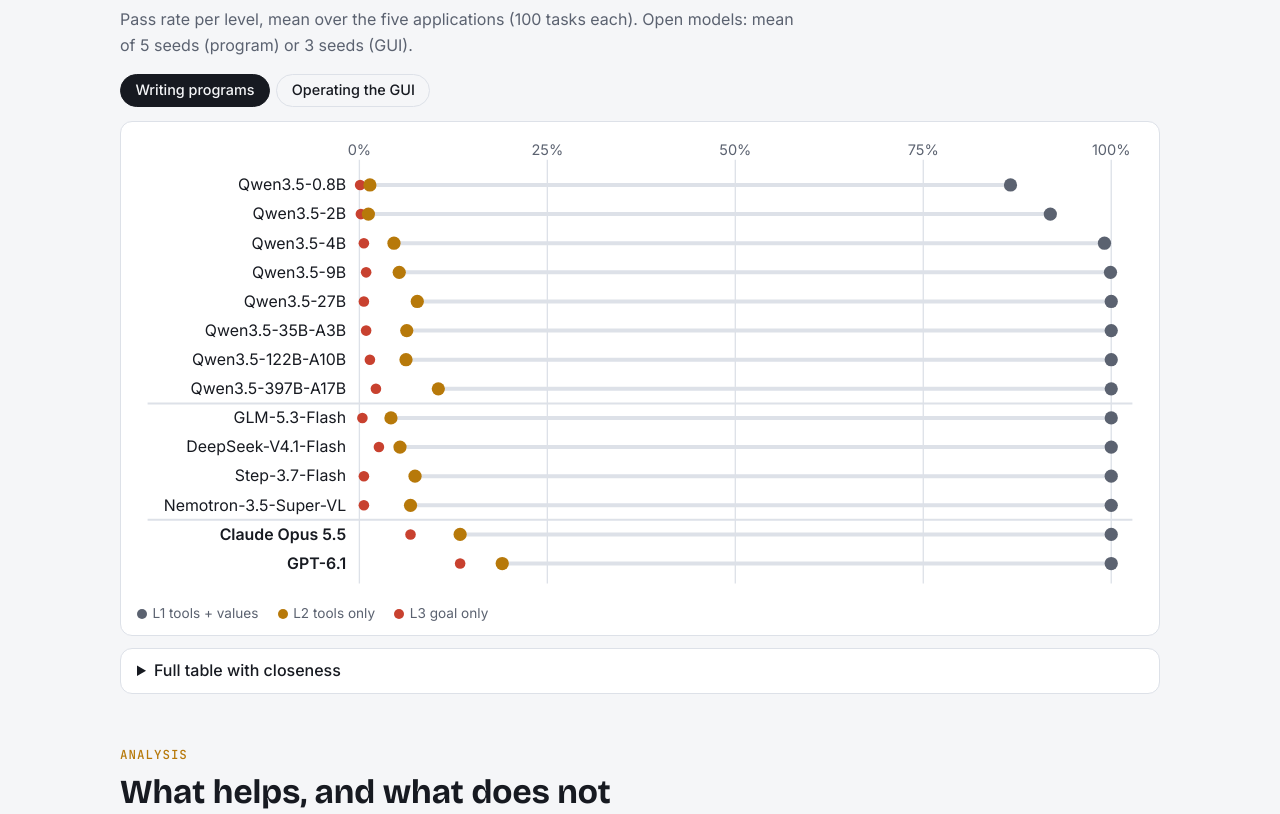
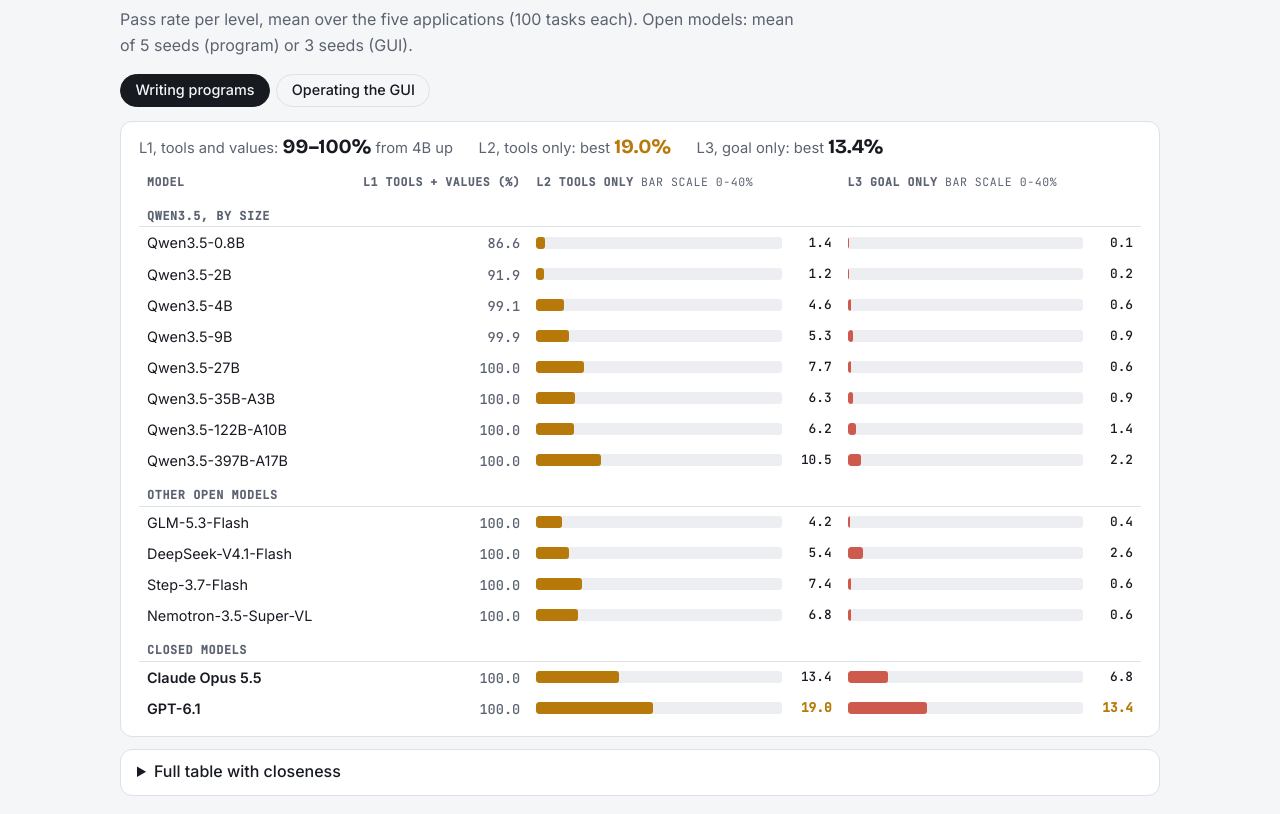
Before and after one commit to uservan/GoldiBench, a plain HTML site: page index.html in a window 1280 px wide. Shown: the part 2234-3048 px from the top of the page. Drawn offline with nearby package versions, Linux system fonts and the light colour scheme.

Commit message:
Page: results as a bar table (L1 values, L2 / L3 bars on a zoomed scale, grouped by family)

```diff
--- a/index.html
+++ b/index.html
@@ -110,7 +110,26 @@ figcaption { font: 500 .74rem/1.2 var(--font-data); color: var(--muted); margin-
 .tabs { display: flex; gap: .4rem; flex-wrap: wrap; margin: .4rem 0 .9rem; }
 .tabs button { font: 500 .9rem/1 var(--font-body); padding: .5rem .9rem; border-radius: 999px; border: 1px solid var(--line); background: transparent; color: var(--ink); cursor: pointer; }
 .tabs button[aria-selected="true"] { background: var(--ink); color: var(--bg); border-color: var(--ink); }
-.cliff { padding: 14px 16px 10px; overflow-x: auto; }
+.cliff { padding: 14px 18px 12px; overflow-x: auto; }
+.cliffnote { display: flex; gap: .4rem 1.6rem; flex-wrap: wrap; align-items: baseline; margin: 0 0 .9rem; font-size: .92rem; color: var(--muted); }
+.cliffnote b { font: 700 1.25rem/1 var(--font-display); color: var(--ink); }
+.cliffnote b.l2 { color: var(--gold); }
+.bars { width: 100%; min-width: 600px; border-collapse: collapse; }
+.bars th { font: 600 .72rem/1.2 var(--font-data); color: var(--muted); letter-spacing: .05em; text-transform: uppercase; text-align: left; padding: 0 8px 8px; border: 0; }
+.bars td { padding: 4px 8px; border: 0; vertical-align: middle; }
+.bars tr.grp td { font: 600 .74rem/1 var(--font-data); color: var(--muted); letter-spacing: .05em; text-transform: uppercase; padding-top: 14px; border-bottom: 1px solid var(--line); }
+.bars td.m { white-space: nowrap; font-size: .9rem; width: 13.5rem; }
+.bars tr.closed td.m { font-weight: 600; }
+.bars td.l1 { width: 8rem; }
+.l1v { font: 500 .85rem/1 var(--font-data); font-variant-numeric: tabular-nums; color: var(--muted); }
+.bar { display: flex; align-items: center; gap: 8px; }
+.bar .track { flex: 1; height: 12px; border-radius: 3px; background: color-mix(in srgb, var(--line) 55%, transparent); position: relative; overflow: hidden; }
+.bar .fill { position: absolute; inset: 0 auto 0 0; border-radius: 3px; }
+.bar .v { font: 500 .8rem/1 var(--font-data); font-variant-numeric: tabular-nums; min-width: 2.6rem; text-align: right; color: var(--ink); }
+.bar .v.best { color: var(--gold); font-weight: 700; }
+.l1 .fill { background: var(--muted); opacity: .55; } .l2 .fill { background: var(--gold); } .l3 .fill { background: var(--over); opacity: .85; }
+.scalehint { font: 400 .72rem/1 var(--font-data); color: var(--muted); }
+.bars .short { display: none; }
 .cliff svg { width: 100%; min-width: 560px; height: auto; display: block; }
 .cliff text { font-family: var(--font-body); }
 .legend { display: flex; gap: 1.2rem; flex-wrap: wrap; font-size: .85rem; color: var(--muted); margin: .4rem 0 0; }
@@ -173,6 +192,16 @@ footer { padding-block: 3rem 2.5rem; color: var(--muted); font-size: .85rem; }
   .apps { grid-template-columns: repeat(2, minmax(0, 1fr)); }
   .findings { grid-template-columns: 1fr; }
   .row { grid-template-columns: repeat(2, minmax(0, 1fr)); }
+}
+@media (max-width: 680px) {
+  .bars { min-width: 0; }
+  .bars td, .bars th { padding-left: 4px; padding-right: 4px; }
+  .bars td.m { width: auto; font-size: .76rem; white-space: normal; }
+  .bars td.l1 { width: 2.6rem; }
+  .bars th { font-size: .62rem; }
+  .scalehint { display: none; }
+  .bars .full { display: none; } .bars .short { display: inline; }
+  .bar { gap: 4px; } .bar .v { min-width: 1.9rem; font-size: .72rem; }
 }
 @media (prefers-reduced-motion: no-preference) { .pair img { transition: opacity .15s ease; } }
 </style>
@@ -266,8 +295,9 @@ footer { padding-block: 3rem 2.5rem; color: var(--muted); font-size: .85rem; }
     <button role="tab" id="tab-prog" aria-selected="true">Writing programs</button>
     <button role="tab" id="tab-gui" aria-selected="false">Operating the GUI</button>
   </div>
-  <div class="cliff card"><svg id="cliff" role="img" aria-label="Pass rate at L1, L2 and L3 per model"></svg>
-    <div class="legend"><span><i style="background:var(--muted)"></i>L1 tools + values</span><span><i style="background:var(--gold)"></i>L2 tools only</span><span><i style="background:var(--over)"></i>L3 goal only</span></div>
+  <div class="cliff card">
+    <div class="cliffnote" id="cliffnote"></div>
+    <table class="bars" id="cliff" aria-label="Pass rate per level and model"></table>
   </div>
   <details class="full card" style="padding:0 1rem"><summary>Full table with closeness</summary>
     <div class="tablewrap" style="padding-bottom:1rem"><table id="tbl"></table></div></details>
@@ -320,7 +350,7 @@ footer { padding-block: 3rem 2.5rem; color: var(--muted); font-size: .85rem; }
 </div>
 
 <script>
-const BUILD = "20261120-2255";   // cache-buster: bump on every publish
+const BUILD = "20261120-2310";   // cache-buster: bump on every publish
 const PROG = [
  ["Qwen3.5-0.8B",86.6,1.4,0.1,0.88,-0.19,-0.35,"Qwen3.5"],["Qwen3.5-2B",91.9,1.2,0.2,0.93,-0.15,-0.41,"Qwen3.5"],["Qwen3.5-4B",99.1,4.6,0.6,0.99,0.10,-0.12,"Qwen3.5"],
  ["Qwen3.5-9B",99.9,5.3,0.9,1.00,0.10,-0.22,"Qwen3.5"],["Qwen3.5-27B",100.0,7.7,0.6,1.00,0.22,-0.18,"Qwen3.5"],["Qwen3.5-35B-A3B",100.0,6.3,0.9,1.00,0.18,-0.16,"Qwen3.5"],
@@ -343,27 +373,23 @@ const fmt = (v, d) => (v < 0 ? "−" : "") + Math.abs(v).toFixed(d);
 const NS = "http://www.w3.org/2000/svg";
 function el(tag, attrs, text) { const e = document.createElementNS(NS, tag); for (const k in attrs) e.setAttribute(k, attrs[k]); if (text != null) e.textContent = text; return e; }
 
-// 5: cliff chart (one row per model: L1, L2, L3 on a 0-100 axis)
-function cliff(rows) {
-  const svg = document.getElementById("cliff"); svg.innerHTML = "";
-  const rowH = 22, top = 26, left = 168, right = 24, W = 760, H = top + rows.length * rowH + 14;
-  svg.setAttribute("viewBox", `0 0 ${W} ${H}`);
-  const x = v => left + (W - left - right) * v / 100;
-  for (const t of [0, 25, 50, 75, 100]) {
-    svg.append(el("line", { x1: x(t), x2: x(t), y1: top - 8, y2: H - 10, stroke: css("--line"), "stroke-width": 1 }));
-    svg.append(el("text", { x: x(t), y: 14, "text-anchor": "middle", "font-size": 11, fill: css("--muted") }, t + "%"));
+// 5: bar table (L1 on 0-100; L2 and L3 on a zoomed 0-40 scale, the scale where the differences are)
+const GROUPS = {"Qwen3.5": "Qwen3.5, by size", open: "Other open models", gui: "GUI agents", closed: "Closed models"};
+function cliff(rows, chan) {
+  const ZOOM = 40, best = [2, 3].map(i => Math.max(...rows.map(r => r[i])));
+  const bar = (v, max, cls, isBest) => `<div class="bar ${cls}"><div class="track"><div class="fill" style="width:${Math.min(100, 100 * v / max)}%"></div></div><span class="v${isBest ? " best" : ""}">${v.toFixed(1)}</span></div>`;
+  let h = `<thead><tr><th>Model</th><th><span class="full">L1 tools + values (%)</span><span class="short">L1</span></th><th><span class="full">L2 tools only</span><span class="short">L2</span> <span class="scalehint">bar scale 0-${ZOOM}%</span></th><th><span class="full">L3 goal only</span><span class="short">L3</span> <span class="scalehint">bar scale 0-${ZOOM}%</span></th></tr></thead><tbody>`;
+  let prev = null;
+  for (const r of rows) {
+    if (r[7] !== prev) { h += `<tr class="grp"><td colspan="4">${GROUPS[r[7]] || ""}</td></tr>`; prev = r[7]; }
+    h += `<tr class="${r[7] === "closed" ? "closed" : ""}"><td class="m">${r[0]}</td><td class="l1"><span class="l1v">${r[1].toFixed(1)}</span></td>` +
+         `<td class="l2">${bar(r[2], ZOOM, "l2", r[2] === best[0])}</td><td class="l3">${bar(r[3], ZOOM, "l3", r[3] === best[1])}</td></tr>`;
   }
-  let prev = null;
-  rows.forEach((r, i) => {
-    const y = top + i * rowH + rowH / 2;
-    if (prev && prev !== r[7]) svg.append(el("line", { x1: 8, x2: W - 8, y1: y - rowH / 2, y2: y - rowH / 2, stroke: css("--line"), "stroke-width": 1.5 }));
-    prev = r[7];
-    svg.append(el("text", { x: left - 10, y: y + 4, "text-anchor": "end", "font-size": 12, fill: css("--ink"), "font-weight": r[7] === "closed" ? 600 : 400 }, r[0]));
-    svg.append(el("line", { x1: x(r[2]), x2: x(r[1]), y1: y, y2: y, stroke: css("--line"), "stroke-width": 3, "stroke-linecap": "round" }));
-    svg.append(el("circle", { cx: x(r[3]), cy: y, r: 4, fill: css("--over") }));
-    svg.append(el("circle", { cx: x(r[2]), cy: y, r: 5, fill: css("--gold") }));
-    svg.append(el("circle", { cx: x(r[1]), cy: y, r: 5, fill: css("--muted") }));
-  });
+  document.getElementById("cliff").innerHTML = h + "</tbody>";
+  const l1 = rows.filter(r => r[7] === "closed" || r[1] >= 50).map(r => r[1]), l1min = Math.min(...l1);
+  document.getElementById("cliffnote").innerHTML = chan === "prog"
+    ? `<span>L1, tools and values: <b>${Math.min(...rows.filter(r => !r[0].match(/0\.8B|2B/)).map(r => r[1])).toFixed(0)}–100%</b> from 4B up</span><span>L2, tools only: best <b class="l2">${best[0].toFixed(1)}%</b></span><span>L3, goal only: best <b>${best[1].toFixed(1)}%</b></span>`
+    : `<span>L1, tools and values: up to <b>${Math.max(...rows.map(r => r[1])).toFixed(1)}%</b></span><span>L2, tools only: best <b class="l2">${best[0].toFixed(1)}%</b></span><span>L3, goal only: best <b>${best[1].toFixed(1)}%</b></span>`;
 }
 function table(rows) {
   const best = [1,2,3,4,5,6].map(i => Math.max(...rows.map(r => r[i])));
@@ -374,7 +400,7 @@ function table(rows) {
 function tab(w) {
   document.getElementById("tab-prog").setAttribute("aria-selected", w === "prog");
   document.getElementById("tab-gui").setAttribute("aria-selected", w === "gui");
-  const rows = w === "prog" ? PROG : GUI; cliff(rows); table(rows);
+  const rows = w === "prog" ? PROG : GUI; cliff(rows, w); table(rows);
 }
 document.getElementById("tab-prog").onclick = () => tab("prog");
 document.getElementById("tab-gui").onclick = () => tab("gui");
```
